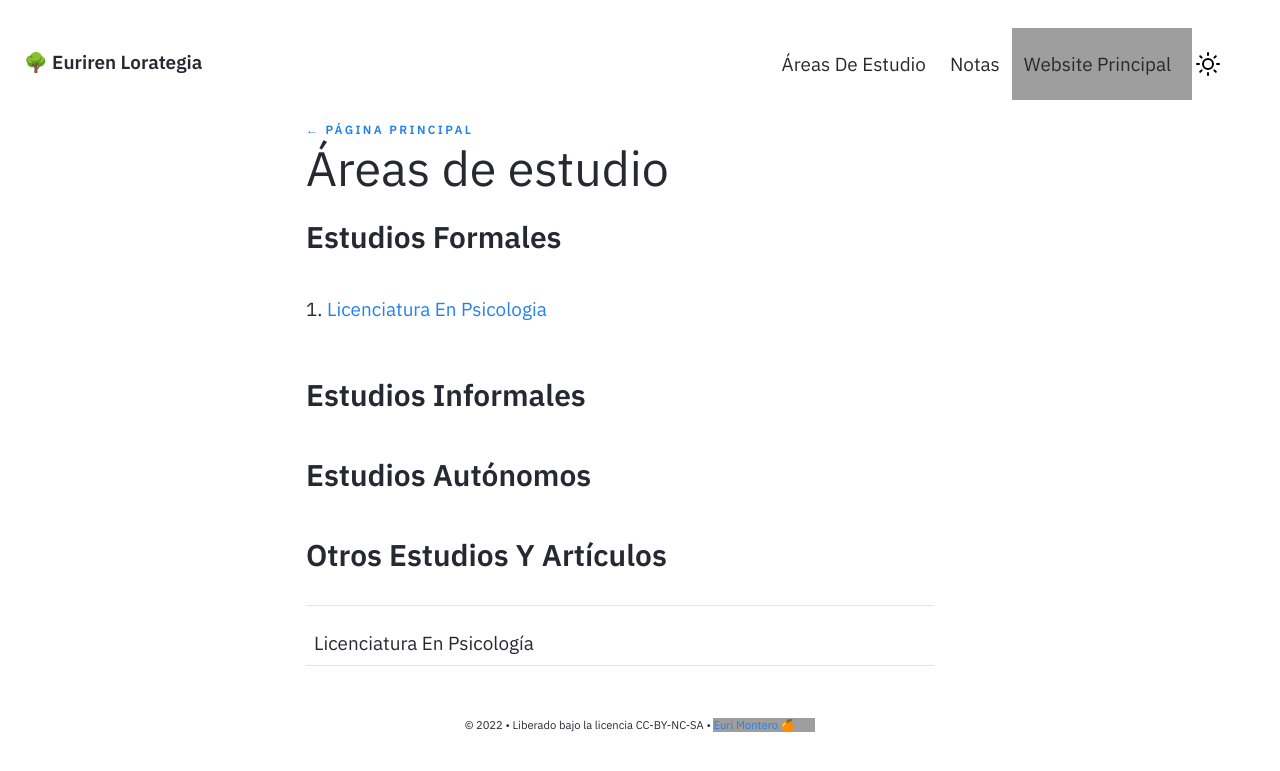
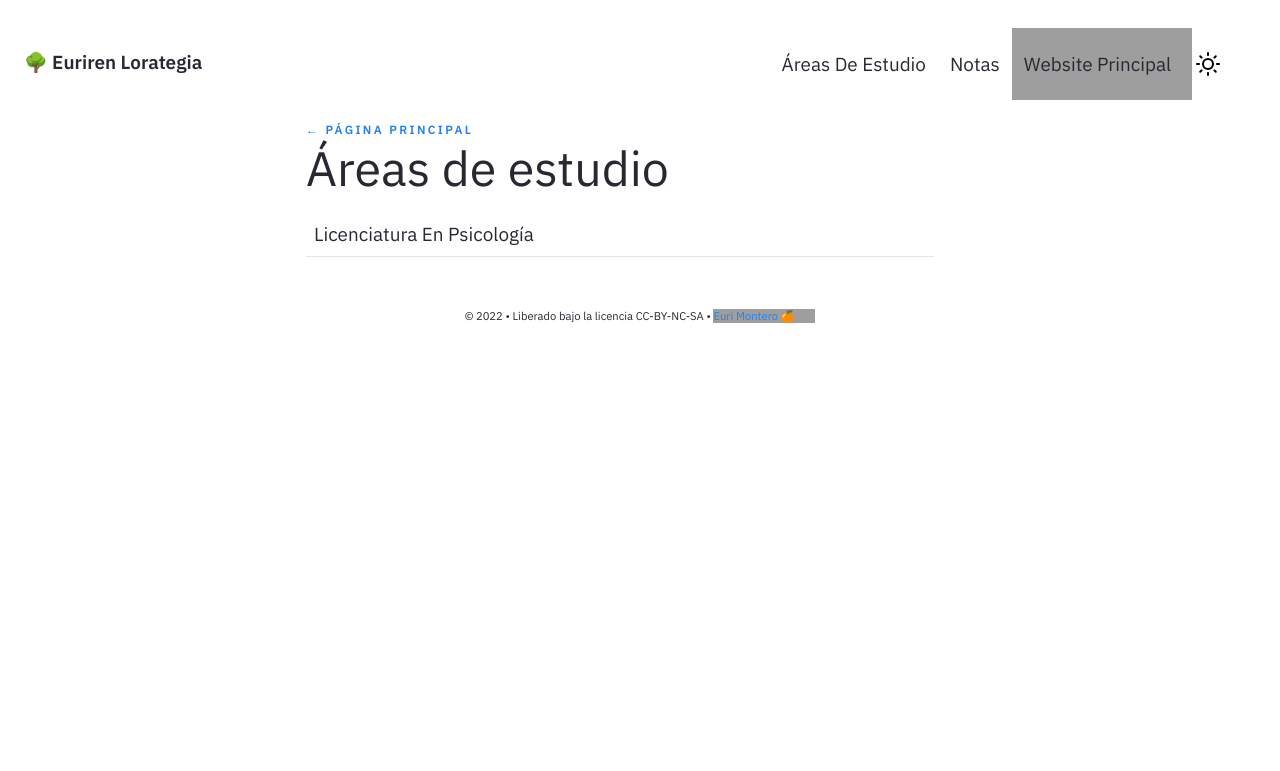
Before and after one commit to EuriNaiz/Lorategi, a Jekyll site: the page built from pages/areas-de-estudio.md, in a window 1280 px wide. Shown: the top 771 px of the page. Built offline with Jekyll 4.4.1, drawn with Linux system fonts in a browser that asks for light colours; grey boxes are pictures that could not be loaded.

Commit message:
ajustes menores

```diff
--- a/pages/areas-de-estudio.md
+++ b/pages/areas-de-estudio.md
@@ -3,21 +3,3 @@
 permalink: /areas-de-estudio
 title: Áreas de estudio
 ---
-## Estudios Formales
-
-1. [Licenciatura En Psicologia]({{ site.baseurl }}/Licenciatura-En-Psicologia)
-
-
-## Estudios Informales
-
-
-
-## Estudios Autónomos
-
-
-
-## Otros Estudios Y Artículos
-
-
-
----
```
